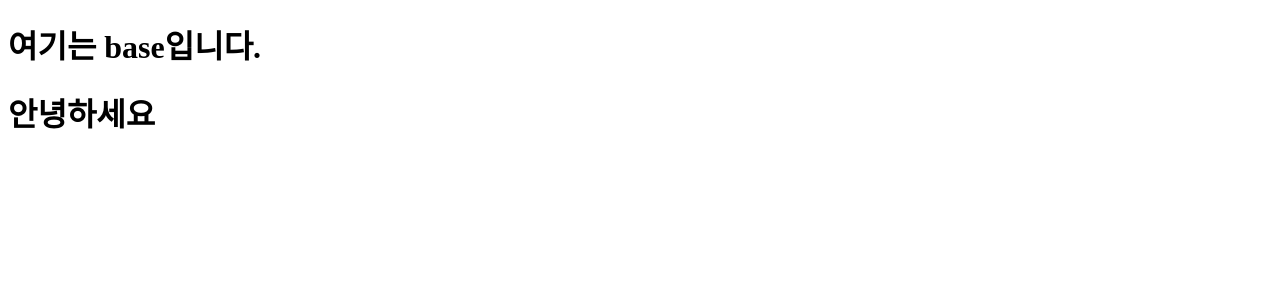
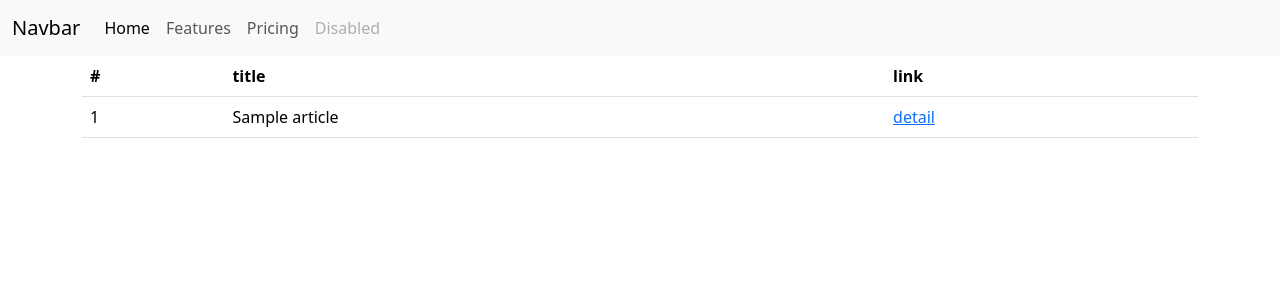
Before and after one commit to minyou73/board, a Django app: page /articles/ in a window 1280 px wide. Shown: the top 300 px of the page. Run offline with Django 4.2, Linux system fonts and the light colour scheme; tables that the repository leaves empty hold one stand-in row (values such as "Sample post").

Commit message:
Read(1)기능 구현

```diff
--- a/articles/templates/index.html
+++ b/articles/templates/index.html
@@ -1,5 +1,29 @@
 {% extends 'base.html' %}
 
 {% block body %}
-    <h1>안녕하세요</h1>
+
+    <table class="table">
+        <thead>
+            <tr>
+                <th>#</th>
+                <th>title</th>
+                <th>link</th>
+            </tr>
+        </thead>
+        <tbody>
+            {% for article in articles %}
+            <tr>
+                <td>{{ article.id }}</td>
+                <td>{{ article.title }}</td>
+                <td>
+                    <a href="{% url 'articles:detail' id=article.id %}">detail</a>
+                </td>
+            </tr>
+            {% endfor %}
+        </tbody>
+    </table>
+
+
+
+
 {% endblock %}
--- a/articles/urls.py
+++ b/articles/urls.py
@@ -6,5 +6,5 @@ app_name = 'articles'
 urlpatterns = [
 
     path('', views.index, name = 'index'),
-
+    path('<int:id>', views.detail, name='detail'),
 ]
--- a/articles/views.py
+++ b/articles/views.py
@@ -1,6 +1,23 @@
 from django.shortcuts import render
+from .models import Article
+# Create your views here.
+# 전체 게시물 가져오기
+def index(request):
+    articles = Article.objects.all()
 
-# Create your views here.
+    context = {
 
-def index(request):
-    return render(request, 'index.html')
+        'articles' : articles,
+    }
+
+    return render(request, 'index.html', context)
+
+
+def detail(request, id):
+    article = Article.objects.get(id=id)
+
+    context = {
+        'article': article,
+    }
+
+    return render(request, 'detail.html', context)
--- a/board/urls.py
+++ b/board/urls.py
@@ -22,4 +22,5 @@ from django.urls import path, include
 urlpatterns = [
     path('admin/', admin.site.urls),
     path('articles/', include('articles.urls')),
+
 ]
--- a/templates/base.html
+++ b/templates/base.html
@@ -4,11 +4,32 @@
     <meta charset="UTF-8">
     <meta name="viewport" content="width=device-width, initial-scale=1.0">
     <title>Document</title>
+    <link href="https://cdn.jsdelivr.net/npm/bootstrap@5.3.2/dist/css/bootstrap.min.css" rel="stylesheet" integrity="sha384-T3c6CoIi6uLrA9TneNEoa7RxnatzjcDSCmG1MXxSR1GAsXEV/Dwwykc2MPK8M2HN" crossorigin="anonymous">
 </head>
 <body>
-    <h1>여기는 base입니다.</h1>
-    {% block body %}
+    <nav class="navbar navbar-expand-lg bg-body-tertiary">
+        <div class="container-fluid">
+          <a class="navbar-brand" href="#">Navbar</a>
+          <button class="navbar-toggler" type="button" data-bs-toggle="collapse" data-bs-target="#navbarNavAltMarkup" aria-controls="navbarNavAltMarkup" aria-expanded="false" aria-label="Toggle navigation">
+            <span class="navbar-toggler-icon"></span>
+          </button>
+          <div class="collapse navbar-collapse" id="navbarNavAltMarkup">
+            <div class="navbar-nav">
+              <a class="nav-link active" aria-current="page" href="#">Home</a>
+              <a class="nav-link" href="#">Features</a>
+              <a class="nav-link" href="#">Pricing</a>
+              <a class="nav-link disabled" aria-disabled="true">Disabled</a>
+            </div>
+          </div>
+        </div>
+    </nav>
 
-    {% endblock %}
+    <div class="container">
+        {% block body %}
+
+        {% endblock %}
+    </div>
+
+    <script src="https://cdn.jsdelivr.net/npm/bootstrap@5.3.2/dist/js/bootstrap.bundle.min.js" integrity="sha384-C6RzsynM9kWDrMNeT87bh95OGNyZPhcTNXj1NW7RuBCsyN/o0jlpcV8Qyq46cDfL" crossorigin="anonymous"></script>
 </body>
 </html>
```
Also changed, not shown: articles/templates/detail.html (added, +15 -0 lines).
